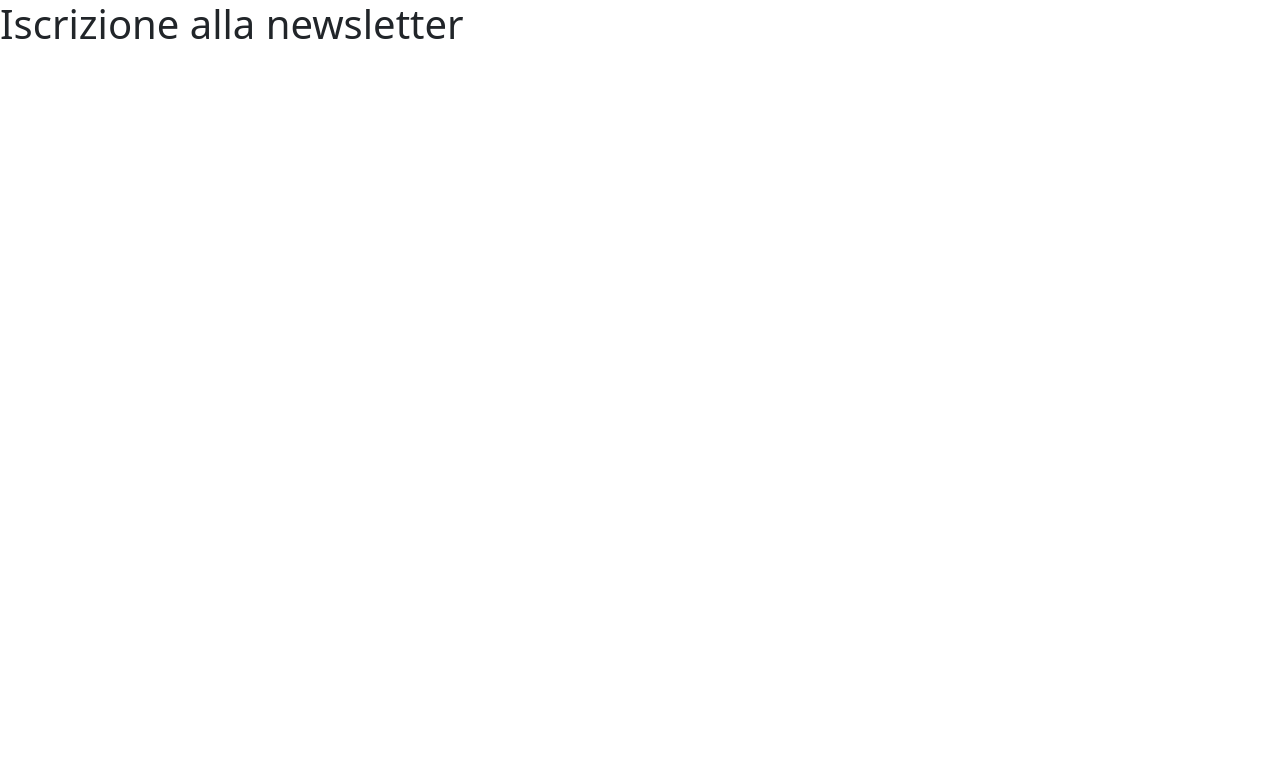
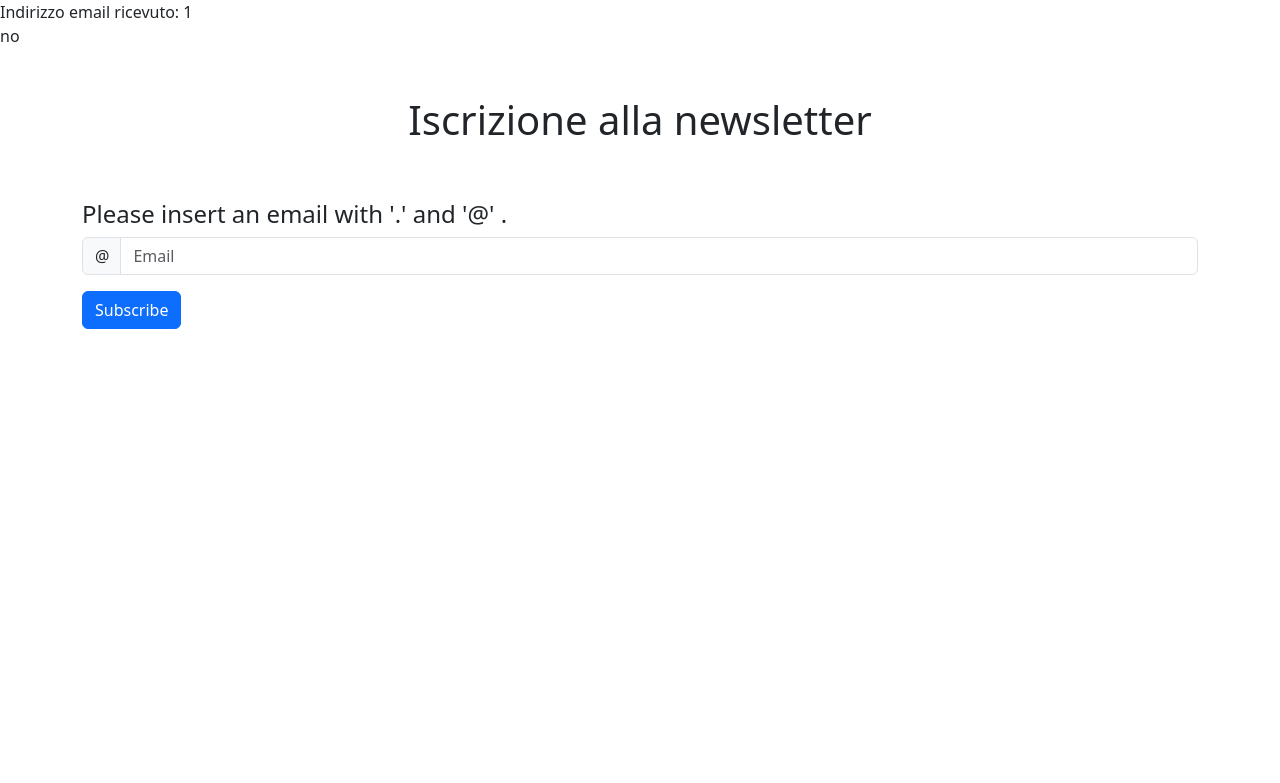
Before and after one commit to dieromeo/php-iscrizione-newsletter, a PHP site: page /?email=1 in a window 1280 px wide. Shown: the top 783 px of the page. Run offline with PHP 8.4, Linux system fonts and the light colour scheme.

Commit message:
feat: form to be debugged

```diff
--- a/index.php
+++ b/index.php
@@ -1,3 +1,26 @@
+<?php
+
+$email = $_GET["email"];
+echo "Indirizzo email ricevuto: " . $email . "<br>";
+
+// function verifyEmail($get_value, $char1, $char2)
+// {
+//     $first_check = in_array($char1, $get_value);
+//     if ($first_check) {
+//         echo 'ok';
+//     }
+// };
+
+// echo verifyEmail($_GET, '@', '.');
+
+if (str_contains('@', $email) === true) {
+    echo "ok";
+} else {
+    echo "no";
+}
+
+?>
+
 <!DOCTYPE html>
 <html lang="en">
 
@@ -10,7 +33,18 @@
 </head>
 
 <body>
-    <h1>Iscrizione alla newsletter</h1>
+    <h1 class="text-center py-5">Iscrizione alla newsletter</h1>
+    <div class="container">
+        <h4>Please insert an email with '.' and '@' .</h4>
+        <form action="index.php" method="GET">
+            <div class="input-group mb-3">
+                <span class="input-group-text" id="basic-addon1">@</span>
+                <label for="email"></label>
+                <input type="text" name="email" id="email" class="form-control" placeholder="Email" aria-label="Username" aria-describedby="basic-addon1">
+            </div>
+            <button class="btn btn-primary">Subscribe</button>
+        </form>
+    </div>
 </body>
 
 </html>
```
